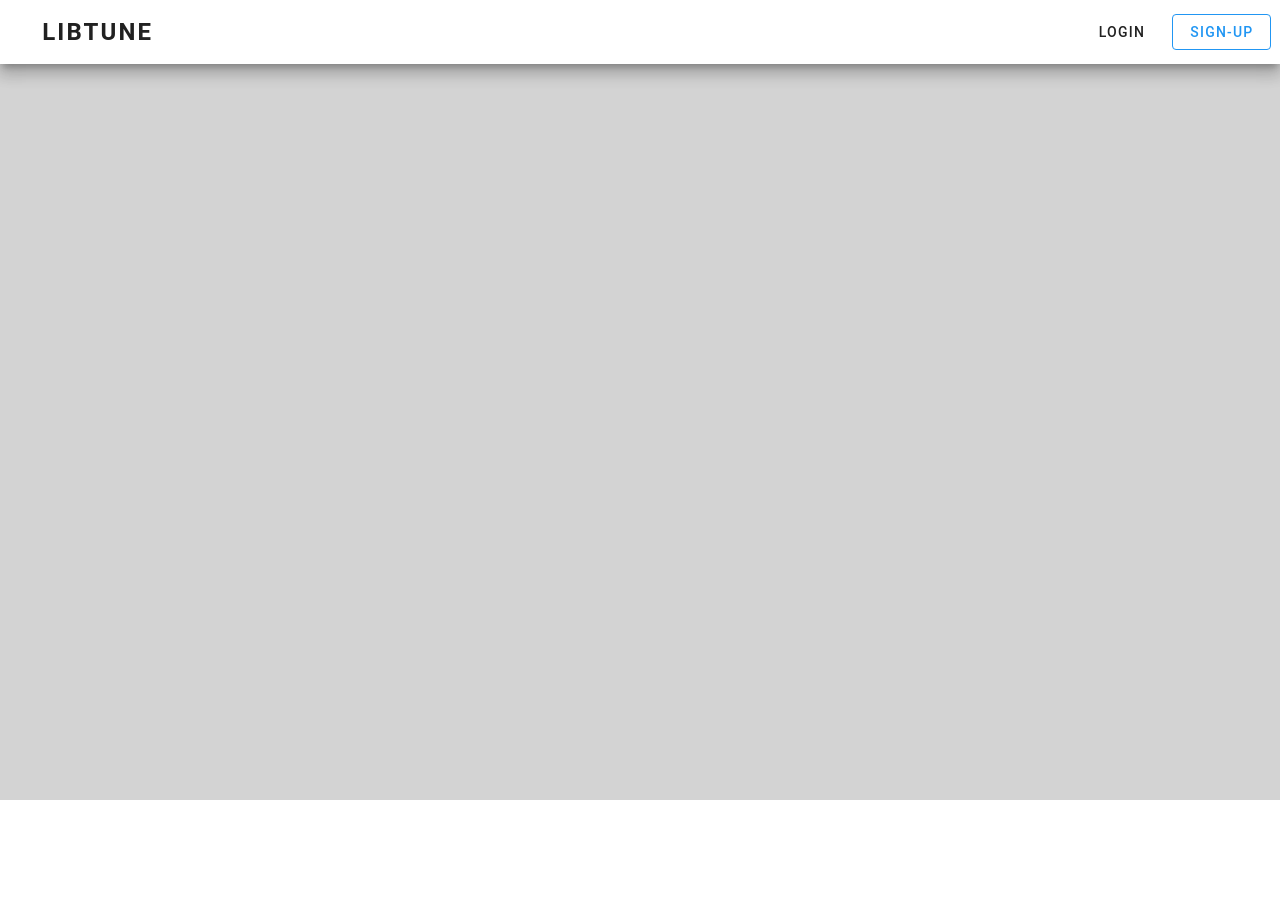
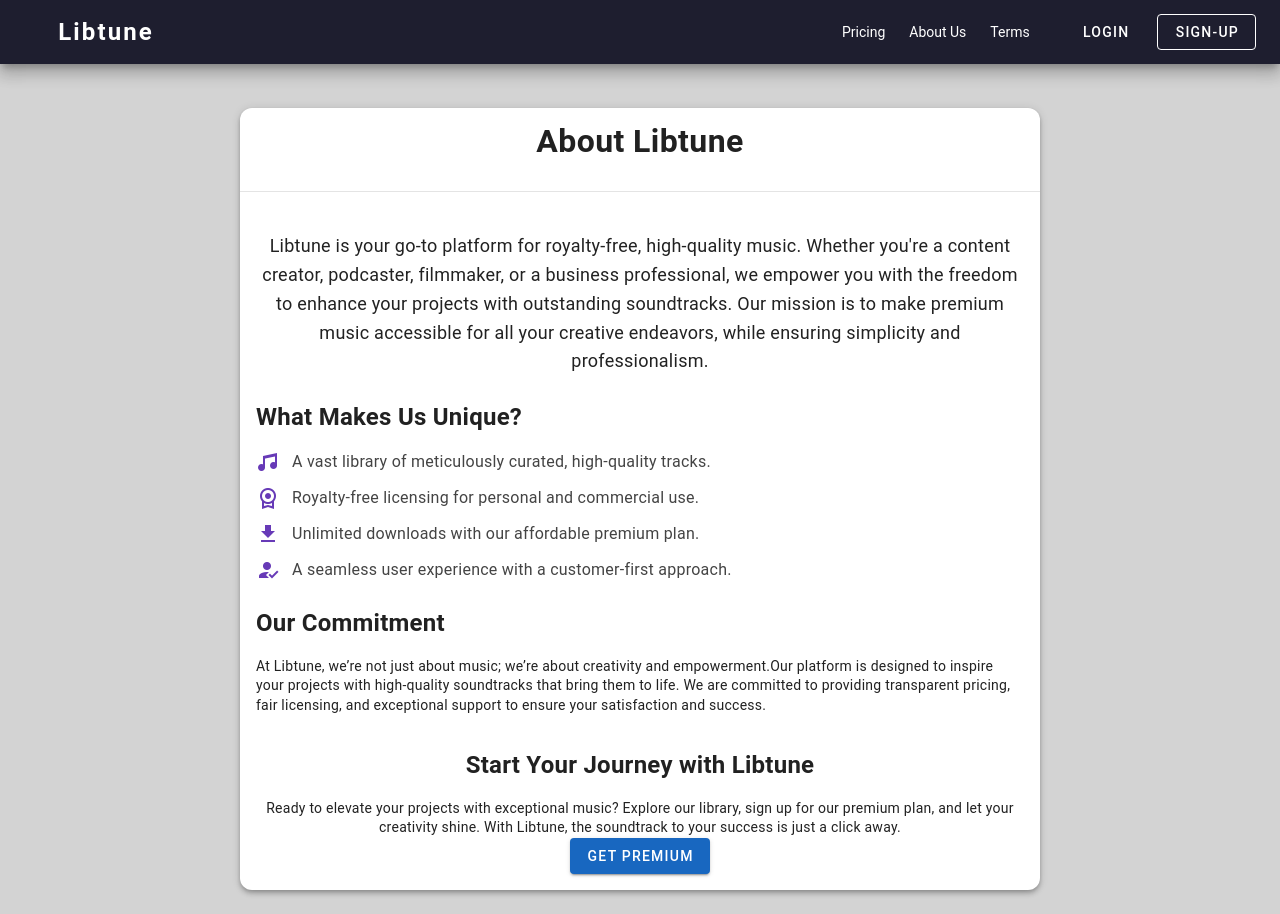
Before and after one commit to angejr/libtune-frontend, a Nuxt app: page /About in a window 1280 px wide. Before the commit the page ends 800 px from the top, so only its background shows below. Built offline with nearby package versions, Linux system fonts and the light colour scheme.

Commit message:
Added about page + additionnal stytling

```diff
--- a/app.vue
+++ b/app.vue
@@ -17,7 +17,7 @@ if (authStore.userToken) {
 
 
 <template>
-  <v-app class="app">
+  <v-app>
     <AppBar> </AppBar>
     <v-main class="app" style="margin-top: 20px">
       <v-dialog v-model="errorStore.error" max-width="500">
--- a/components/AppBar.vue
+++ b/components/AppBar.vue
@@ -1,48 +1,66 @@
 <script setup lang="js">
-const authStore = useAuthStore()
+const authStore = useAuthStore();
 </script>
 
 <template>
-  <v-app-bar elevation="10" absolute>
-    <v-app-bar-title style="margin-left: 20px" size="20">
+  <v-app-bar elevation="10" absolute class="app-bar" color="#1e1e2f">
+    <!-- Title Section -->
+    <v-app-bar-title class="app-bar-title">
       <v-btn
         @click="goToPath('/')"
         variant="text"
         size="large"
-        style="font-size: 24px; font-weight: bold; color: inherit"
+        class="app-title-button"
       >
         Libtune
-        <v-chip v-if="authStore.user?.customerId" size="x-small" variant="elevated" color="purple"> PREMIUM</v-chip>
+        <v-chip
+          v-if="authStore.user?.customerId"
+          size="x-small"
+          variant="elevated"
+          color="purple"
+          class="premium-chip"
+        >
+          PREMIUM
+        </v-chip>
       </v-btn>
     </v-app-bar-title>
+
+    <!-- Breadcrumbs and Actions -->
     <template v-slot:append>
+      <!-- Breadcrumbs -->
+      <v-breadcrumbs  class="breadcrumbs">
+        <v-breadcrumbs-item title="Pricing" to="/subscribe"></v-breadcrumbs-item>
+        <v-breadcrumbs-divider divider=" "></v-breadcrumbs-divider>
+        <v-breadcrumbs-item title="About Us" to="/about"></v-breadcrumbs-item>
+        <v-breadcrumbs-divider divider=" "></v-breadcrumbs-divider>
+        <v-breadcrumbs-item title="Terms" to="/terms"></v-breadcrumbs-item>
+      </v-breadcrumbs>
+
+      <!-- Authentication Buttons or Menu -->
       <div
         v-if="!authStore.isAuthenticated"
-        style="display: flex; justify-content: space-around; width: 200px"
+        class="auth-buttons"
       >
-        <v-btn @click="goToPath('/login')"> Login </v-btn>
-        <v-btn @click="goToPath('/signup')" variant="outlined" color="blue">
+        <v-btn @click="goToPath('/login')">Login</v-btn>
+        <v-btn
+          @click="goToPath('/signup')"
+          variant="outlined"
+        >
           Sign-up
         </v-btn>
       </div>
-      <div v-else style="display: flex; justify-content: space-around; align-items: center; width: 250px">
-        <v-btn v-if="!authStore.user?.customerId" @click="goToPath('/subscribe')" variant="elevated" color="purple"> BUY PREMIUM </v-btn>
-        <v-spacer v-else></v-spacer>
-        <v-menu>
+
+      <v-menu v-else>
         <template v-slot:activator="{ props }">
-            <v-btn v-bind="props" elevation="2" icon="mdi-account"></v-btn>
+          <v-btn v-bind="props" elevation="3" icon="mdi-account" class="user-menu-btn"></v-btn>
         </template>
         <v-list>
           <v-list-item>
-              <v-list-item-title style="font-size: 20px; font-weight: bold">{{
-                authStore.user.username
-              }}</v-list-item-title>
-              <v-list-subheader color="blue">{{
-                authStore.user.email
-              }}</v-list-subheader>
+            <v-list-item-title class="user-info">{{ authStore.user.username }}</v-list-item-title>
+            <v-list-subheader class="user-email">{{ authStore.user.email }}</v-list-subheader>
           </v-list-item>
           <v-list-item @click="goToPath('/account')">
-              <v-list-item-title>My account </v-list-item-title>
+            <v-list-item-title>My Account</v-list-item-title>
           </v-list-item>
           <v-list-item
             prepend-icon="mdi-logout-variant"
@@ -52,11 +70,57 @@ const authStore = useAuthStore()
               authStore.logout();
             "
           >
-              <v-list-item-title>Logout </v-list-item-title>
+            <v-list-item-title>Logout</v-list-item-title>
           </v-list-item>
         </v-list>
       </v-menu>
-      </div>
     </template>
   </v-app-bar>
 </template>
+
+<style scoped>
+/* App Bar */
+.app-bar {
+  padding: 0 20px;
+}
+
+/* Title Section */
+.app-bar-title {
+  display: flex;
+  align-items: center;
+  margin-left: 16px;
+}
+
+.app-title-button {
+  font-size: 24px;
+  font-weight: bold;
+  text-transform: none;
+}
+
+.premium-chip {
+  margin-left: 8px;
+  font-size: 12px;
+  background-color: #6a1b9a;
+}
+
+/* Breadcrumbs */
+.breadcrumbs {
+  font-size: 14px;
+  margin-right: 20px;
+}
+
+/* Auth Buttons */
+.auth-buttons {
+  display: flex;
+  gap: 12px;
+}
+
+.user-info {
+  font-size: 18px;
+  font-weight: bold;
+}
+
+.user-email {
+  color: #90caf9;
+}
+</style>
--- /dev/null
+++ b/pages/About.vue
@@ -0,0 +1,138 @@
+<template>
+    <v-container class="about-page" fluid>
+      <v-card elevation="4" class="about-card">
+        <!-- Header Section -->
+        <v-card-title class="about-title text-center">
+          About Libtune
+        </v-card-title>
+        <v-divider></v-divider>
+        <v-card-text>
+          <!-- Introduction -->
+          <section class="about-section">
+            <p class="intro">
+              Libtune is your go-to platform for royalty-free, high-quality music.
+              Whether you're a content creator, podcaster, filmmaker, or a business professional,
+              we empower you with the freedom to enhance your projects with outstanding soundtracks.
+              Our mission is to make premium music accessible for all your creative endeavors,
+              while ensuring simplicity and professionalism.
+            </p>
+          </section>
+
+          <!-- Features Section -->
+          <section class="about-section">
+            <h2 class="section-title">What Makes Us Unique?</h2>
+            <ul class="features-list">
+              <li>
+                <v-icon color="deep-purple lighten-2" class="feature-icon">mdi-music</v-icon>
+                A vast library of meticulously curated, high-quality tracks.
+              </li>
+              <li>
+                <v-icon color="deep-purple lighten-2" class="feature-icon">mdi-license</v-icon>
+                Royalty-free licensing for personal and commercial use.
+              </li>
+              <li>
+                <v-icon color="deep-purple lighten-2" class="feature-icon">mdi-download</v-icon>
+                Unlimited downloads with our affordable premium plan.
+              </li>
+              <li>
+                <v-icon color="deep-purple lighten-2" class="feature-icon">mdi-account-check</v-icon>
+                A seamless user experience with a customer-first approach.
+              </li>
+            </ul>
+          </section>
+
+          <!-- Commitment Section -->
+          <section class="about-section">
+            <h2 class="section-title">Our Commitment</h2>
+            <p>
+              At Libtune, we’re not just about music; we’re about creativity and empowerment.Our platform is designed to inspire your projects with high-quality soundtracks that bring them to life.
+              We are committed to providing transparent pricing, fair licensing, and exceptional support
+              to ensure your satisfaction and success.
+            </p>
+          </section>
+
+          <!-- Call to Action -->
+          <section class="about-section cta">
+            <h2 class="section-title">Start Your Journey with Libtune</h2>
+            <p>
+              Ready to elevate your projects with exceptional music? Explore our library,
+              sign up for our premium plan, and let your creativity shine. With Libtune,
+              the soundtrack to your success is just a click away.
+            </p>
+            <v-btn color="primary" variant="elevated" large @click="goToPath('/subscribe')">
+          Get Premium
+        </v-btn>
+          </section>
+        </v-card-text>
+      </v-card>
+    </v-container>
+  </template>
+
+  <script setup>
+  </script>
+
+  <style scoped>
+  .about-page {
+    padding: 24px;
+  }
+
+  .about-card {
+    max-width: 800px;
+    margin: auto;
+    border-radius: 12px;
+    background-color: #ffffff;
+  }
+
+  .about-title {
+    font-size: 32px;
+    font-weight: bold;
+    /* color: #4a148c; */
+    margin-bottom: 16px;
+  }
+
+  .about-section {
+    margin-top: 24px;
+  }
+
+  .intro {
+    font-size: 18px;
+    /* color: #555555; */
+    line-height: 1.6;
+    text-align: center;
+  }
+
+  .section-title {
+    font-size: 24px;
+    font-weight: bold;
+    /* color: #673ab7; */
+    margin-bottom: 16px;
+  }
+
+  .features-list {
+    list-style: none;
+    padding: 0;
+    margin: 0;
+  }
+
+  .features-list li {
+    display: flex;
+    align-items: center;
+    margin-bottom: 12px;
+    font-size: 16px;
+    color: #444444;
+  }
+
+  .feature-icon {
+    margin-right: 12px;
+    font-size: 24px;
+  }
+
+  .cta {
+    text-align: center;
+    margin-top: 32px;
+  }
+
+  .cta-btn {
+    margin-top: 16px;
+  }
+  </style>
--- a/pages/SubscriptionSuccess.vue
+++ b/pages/SubscriptionSuccess.vue
@@ -1,6 +1,11 @@
 <script setup>
 const authStore = useAuthStore();
 const errorStore = useErrorStore();
+
+// Redirect when trying to access a page only accessible when logged in
+if (!authStore?.user?.userToken){
+  goToPath('/login')
+}
 
 const subscriptionOver = ref(!!authStore.user?.customerId);
 const subscribed = ref(!!authStore.user?.customerId);
--- a/pages/Terms.vue
+++ b/pages/Terms.vue
@@ -2,13 +2,13 @@
 </script>
 
 <template>
-    <v-container class="py-8" style="display: flex; justify-content: center">
-      <v-card>
+    <v-container class="py-8" style="display: flex; justify-content: center; border-radius: 12px;">
+      <v-card style="border-radius: 12px;">
         <v-card-title style="display: flex; justify-content: center">
           <h1>Terms and Conditions</h1>
         </v-card-title>
         <v-card-text>
-          <body class="content">
+          <body class="termsContent">
             <h1>Terms of Service for Libtune</h1>
             <p><strong>Effective Date:</strong> 24/11/2024</p>
             <p><strong>Last Updated:</strong> 24/11/2024</p>
@@ -174,7 +174,7 @@
 </template>
 
 <style>
-  .content {
+  .termsContent {
     font-family: Arial, sans-serif;
     line-height: 1.6;
     margin: 20px;
--- a/pages/Unsubscribe.vue
+++ b/pages/Unsubscribe.vue
@@ -1,6 +1,11 @@
 <script setup>
 const authStore = useAuthStore();
 const errorStore = useErrorStore()
+
+// Redirect when trying to access a page only accessible when logged in
+if (!authStore?.userToken){
+  goToPath('/login')
+}
 
 const feedback = ref('');
 const feedbackError = ref(false);
```
Also changed, not shown: pages/Subscribe.vue (+24 -9 lines). Lines whose indentation alone changed are shown as unchanged.
